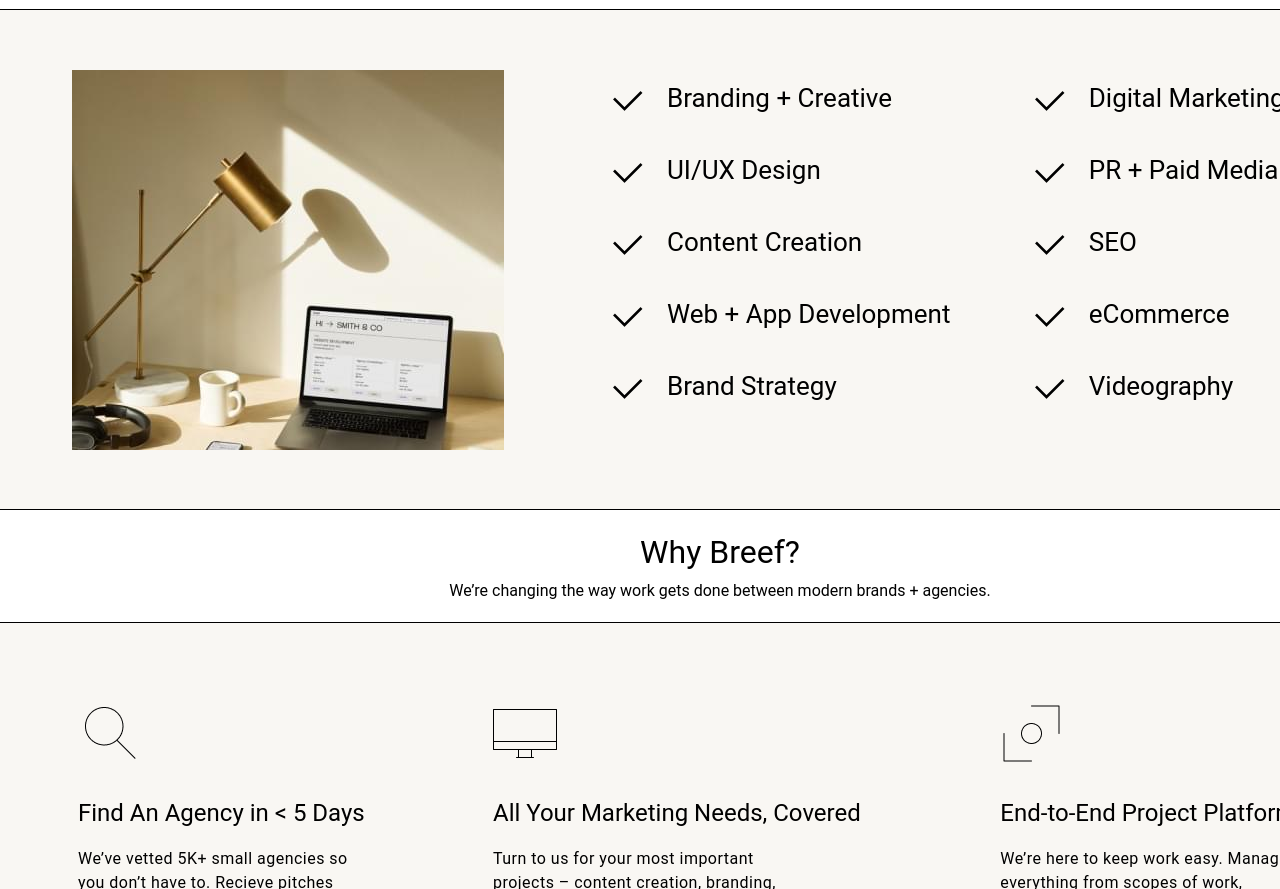
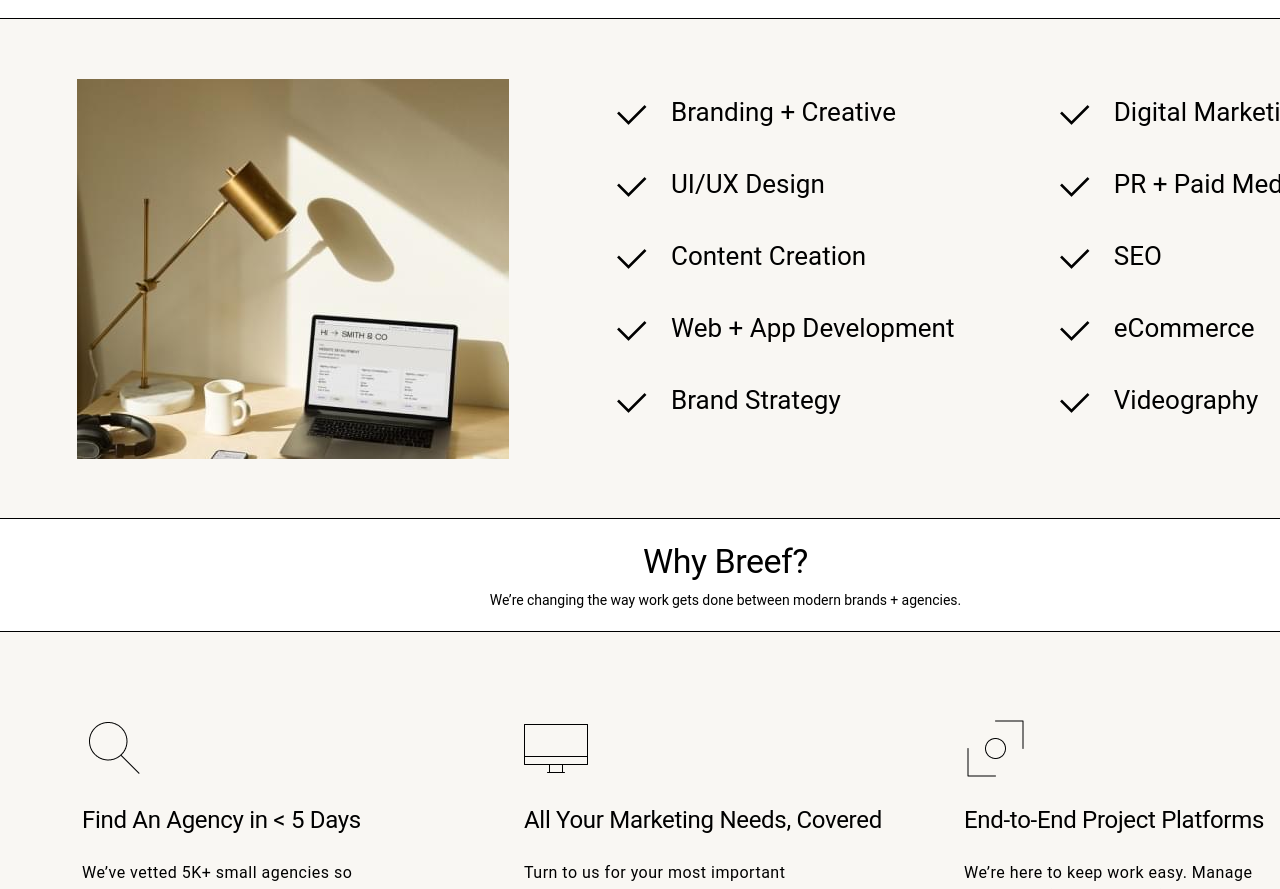
Before and after one commit to Marina-Sidorkina/breef, a website: page source/index.html in a window 1280 px wide. Shown: the part 1911-2800 px from the top of the page. Drawn offline with Linux system fonts and the light colour scheme.

Commit message:
Add demand, find, why fixes for PixelPerfect.

```diff
--- a/source/sass/blocks/_demand.scss
+++ b/source/sass/blocks/_demand.scss
@@ -5,7 +5,7 @@
   align-items: center;
   width: 100%;
   min-width: 1440px;
-  height: 1000px;
+  height: 1009px;
   border-bottom: 1px solid #000000;
 
   &__title {
@@ -16,14 +16,16 @@
     min-width: 1440px;
     height: 85px;
     margin: 0 auto 96px auto;
+    padding-left: 5px;
     background-color: #ffffff;
     border-bottom: 1px solid #000000;
     font-weight: 400;
     font-size: 32px;
     line-height: 43px;
+    letter-spacing: 0;
   }
 
   &__img {
-    margin: 0 auto;
+    margin: -1px 0 0 10px;
   }
 }
--- a/source/sass/blocks/_find.scss
+++ b/source/sass/blocks/_find.scss
@@ -10,6 +10,7 @@
     width: 100%;
     height: 113px;
     margin: 0 auto;
+    padding-left: 11px;
     background-color: #ffffff;
     border-bottom: 1px solid #000000;
   }
@@ -22,6 +23,7 @@
     height: 44px;
     margin: 0 auto 6px auto;
     text-align: center;
+    letter-spacing: -0.2px;
   }
 
   &__description {
@@ -29,6 +31,11 @@
     height: 20px;
     margin: 0 auto;
     text-align: center;
+    font-weight: 400;
+    font-size: 14px;
+    line-height: 20px;
+    letter-spacing: 0;
+    word-spacing: -0.2px;
   }
 
   &__info {
@@ -49,7 +56,7 @@
     width: 1440px;
     min-width: 1440px;
     margin: 0 auto;
-    padding: 0 72px;
+    padding: 1px 72px 0 77px;
   }
 
   &__img {
@@ -66,7 +73,7 @@
     flex-wrap: wrap;
     height: 380px;
     width: 100%;
-    margin: 0 auto;
+    margin: 10px auto 0 -1px;
     padding: 15px 0 0 108px;
     list-style: none;
   }
@@ -79,6 +86,14 @@
     font-size: 26px;
     line-height: 26px;
 
+    &:nth-of-type(1),
+    &:nth-of-type(2),
+    &:nth-of-type(3),
+    &:nth-of-type(4),
+    &:nth-of-type(5) {
+      margin-right: 46px;
+    }
+
     &::before {
       position: absolute;
       left: 0;
--- a/source/sass/blocks/_why.scss
+++ b/source/sass/blocks/_why.scss
@@ -10,18 +10,20 @@
     width: 100%;
     height: 113px;
     margin: 0 auto;
+    padding-left: 11px;
     background-color: #ffffff;
     border-bottom: 1px solid #000000;
   }
 
   &__title {
     font-weight: 400;
-    font-size: 32px;
+    font-size: 34px;
     line-height: 43px;
     width: 100%;
     height: 44px;
     margin: 0 auto 6px auto;
     text-align: center;
+    letter-spacing: -0.5px;
   }
 
   &__description {
@@ -29,6 +31,11 @@
     height: 20px;
     margin: 0 auto;
     text-align: center;
+    font-weight: 400;
+    font-size: 14px;
+    line-height: 20px;
+    letter-spacing: 0;
+    word-spacing: -0.2px;
   }
 
   &__info {
@@ -55,6 +62,7 @@
   &__list {
     box-sizing: border-box;
     display: flex;
+    justify-content: flex-start;
     width: 100%;
     margin: 0 auto;
     padding-left: 78px;
@@ -66,16 +74,18 @@
     position: relative;
     width: 300px;
     height: 251px;
-    padding-top: 95px;
+    padding-top: 93px;
+    flex-shrink: 0;
 
     &:nth-child(1) {
-      width: 310px;
-      margin-right: 115px;
+      width: 300px;
+      margin-right: 142px;
+      margin-left: 4px;
 
       &:before {
         position: absolute;
         content: "";
-        top: 0;
+        top: 6px;
         left: 0;
         width: 64px;
         height: 64px;
@@ -84,8 +94,8 @@
     }
 
     &:nth-child(2) {
-      width: 390px;
-      margin-right: 130px;
+      width: 430px;
+      margin-right: 10px;
 
       .why__list-text {
         width: 310px;
@@ -94,7 +104,7 @@
       &:before {
         position: absolute;
         content: "";
-        top: 0;
+        top: 6px;
         left: 0;
         width: 64px;
         height: 64px;
@@ -109,7 +119,7 @@
       &:before {
         position: absolute;
         content: "";
-        top: 0;
+        top: 6px;
         left: 0;
         width: 64px;
         height: 64px;
@@ -120,16 +130,17 @@
 
   &__list-subtitle {
     margin-top: 0;
-    margin-bottom: 0;
+    margin-bottom: 23px;
     font-weight: 400;
     font-size: 24px;
     line-height: 35px;
+    letter-spacing: -0.3px;
   }
 
   &__list-text {
     font-weight: 400;
     font-size: 16px;
     line-height: 24px;
-    letter-spacing: 0.48px;
+    letter-spacing: 0.5px;
   }
 }
```
Also changed, not shown: source/css/index.min.css, 1 other file.
